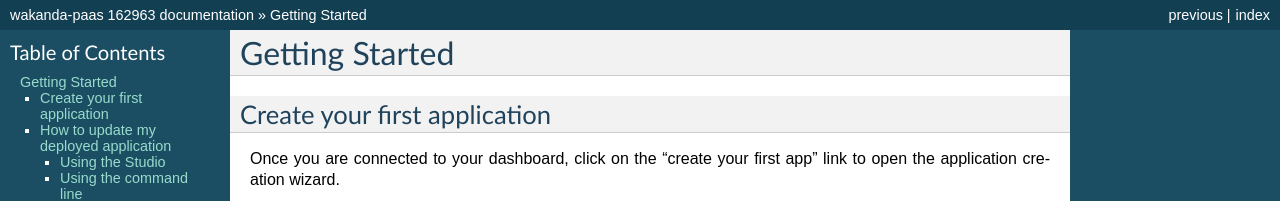
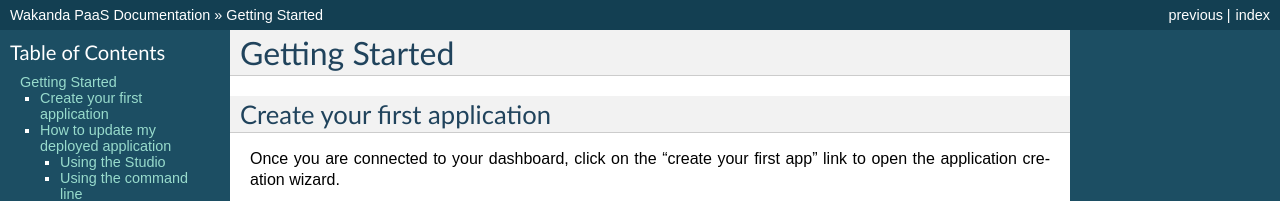
Before and after one commit to hamzahik/wakanda-paas-doc, a Sphinx documentation site: the page built from docs/getting_started.rst, in a window 1280 px wide and 900 px high. Shown: the top 201 px of the window. Built offline with Sphinx 7.4.7, drawn with Linux system fonts in a browser that asks for light colours; some of the changed text lies outside the part shown.

Commit message:
Update Doc Title

```diff
--- a/docs/conf.py
+++ b/docs/conf.py
@@ -103,7 +103,7 @@
 
 # The name for this set of Sphinx documents.  If None, it defaults to
 # "<project> v<release> documentation".
-#html_title = None
+html_title = 'Wakanda PaaS Documentation'
 
 # A shorter title for the navigation bar.  Default is the same as html_title.
 #html_short_title = None
```
